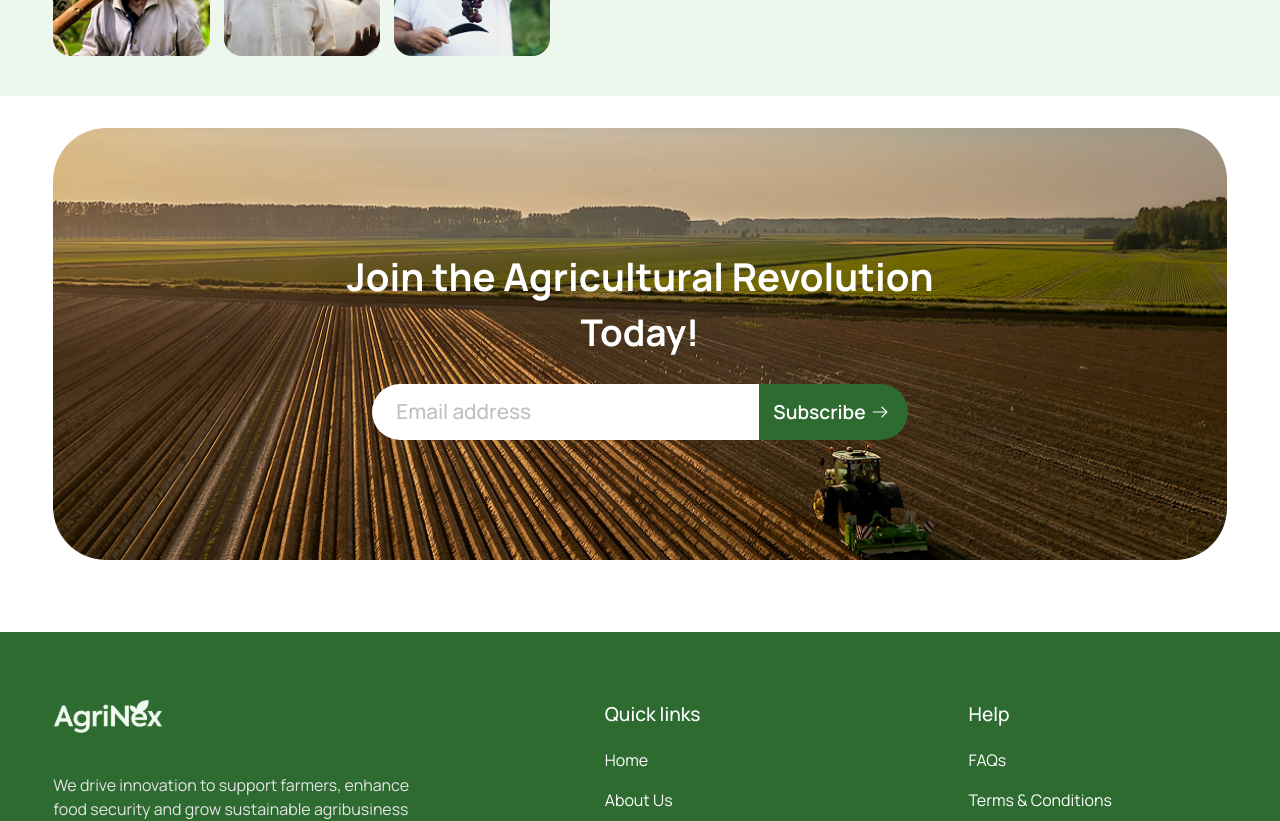
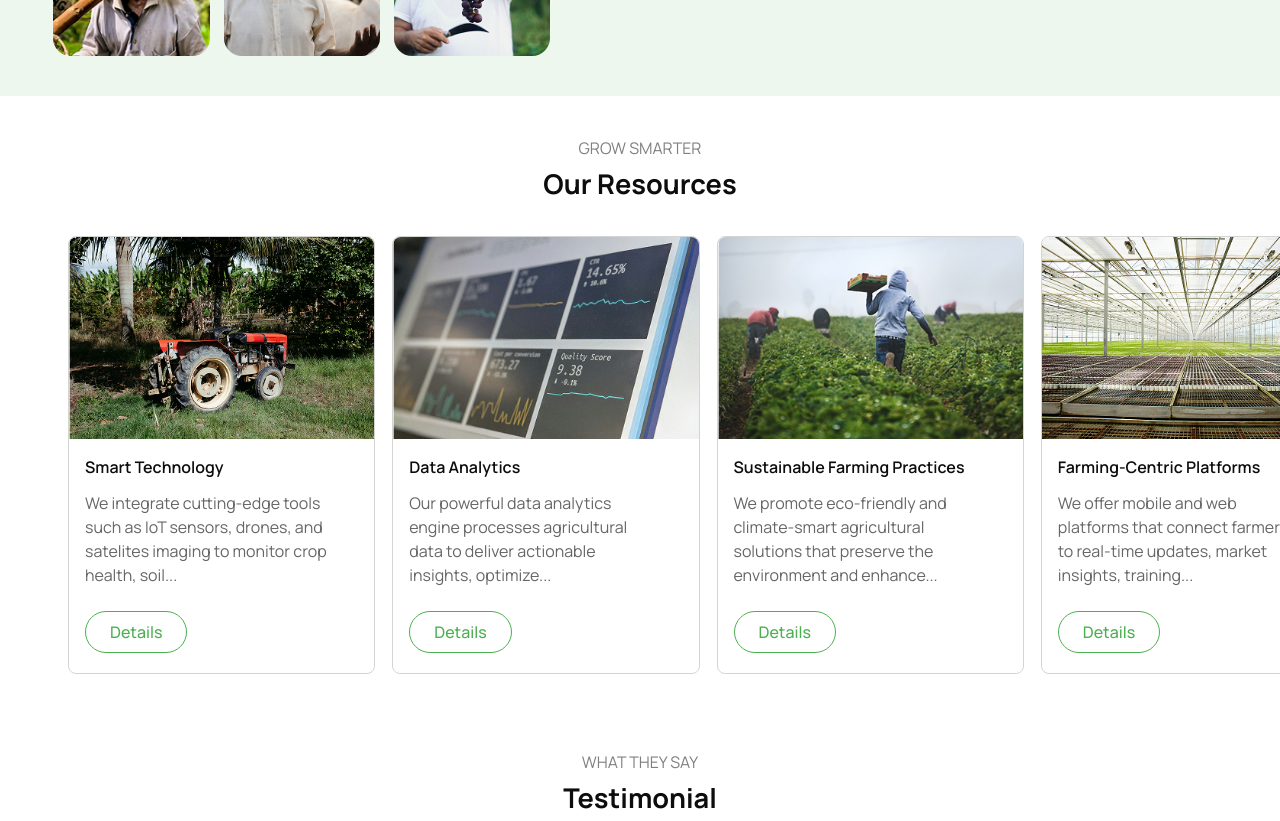
Before and after one commit to Olorunwa-web/AgriNex-app, a React (Vite) app: page /ourwork in a window 1280 px wide. Shown: the part 1800-2621 px from the top of the page. Built offline with nearby package versions, Linux system fonts and the light colour scheme.

Commit message:
first commit

```diff
--- a/src/pages/OurWork.jsx
+++ b/src/pages/OurWork.jsx
@@ -3,6 +3,9 @@ import workground from '../assets/workback.png';
 import Prefoot from '../components/Prefooter';
 import { workstuff } from '../data';
 import Impact from '../components/Imapct';
+import Resource from '../components/Resource';
+import Testimonial from '../components/Testimonial';
+
 
 
 const OurWork = () => {
@@ -48,9 +51,9 @@ const OurWork = () => {
             </section>
 
             {/*  */}
-
             <section>
-
+                <Resource/>
+                <Testimonial/>
             </section>
               <Prefoot/>
             </section>
```
